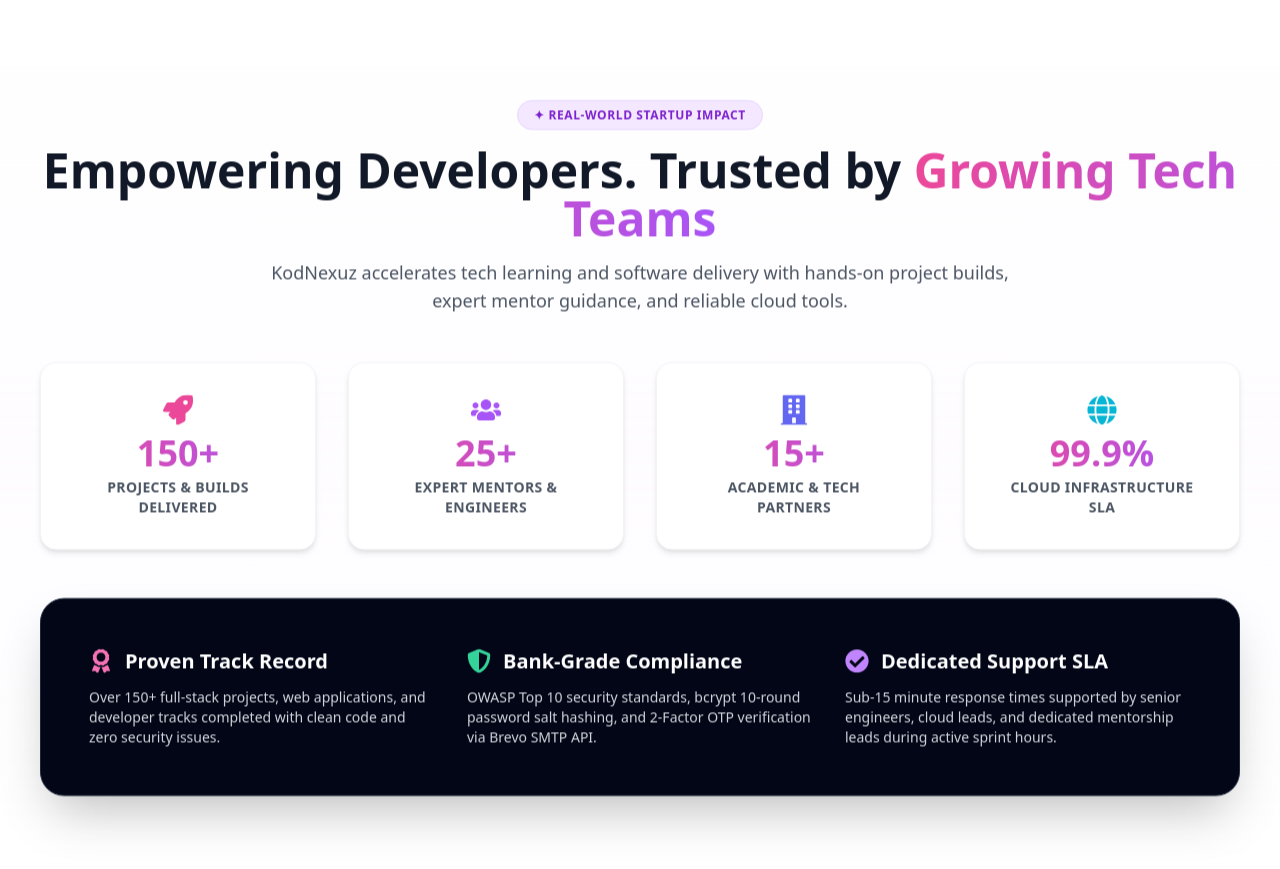
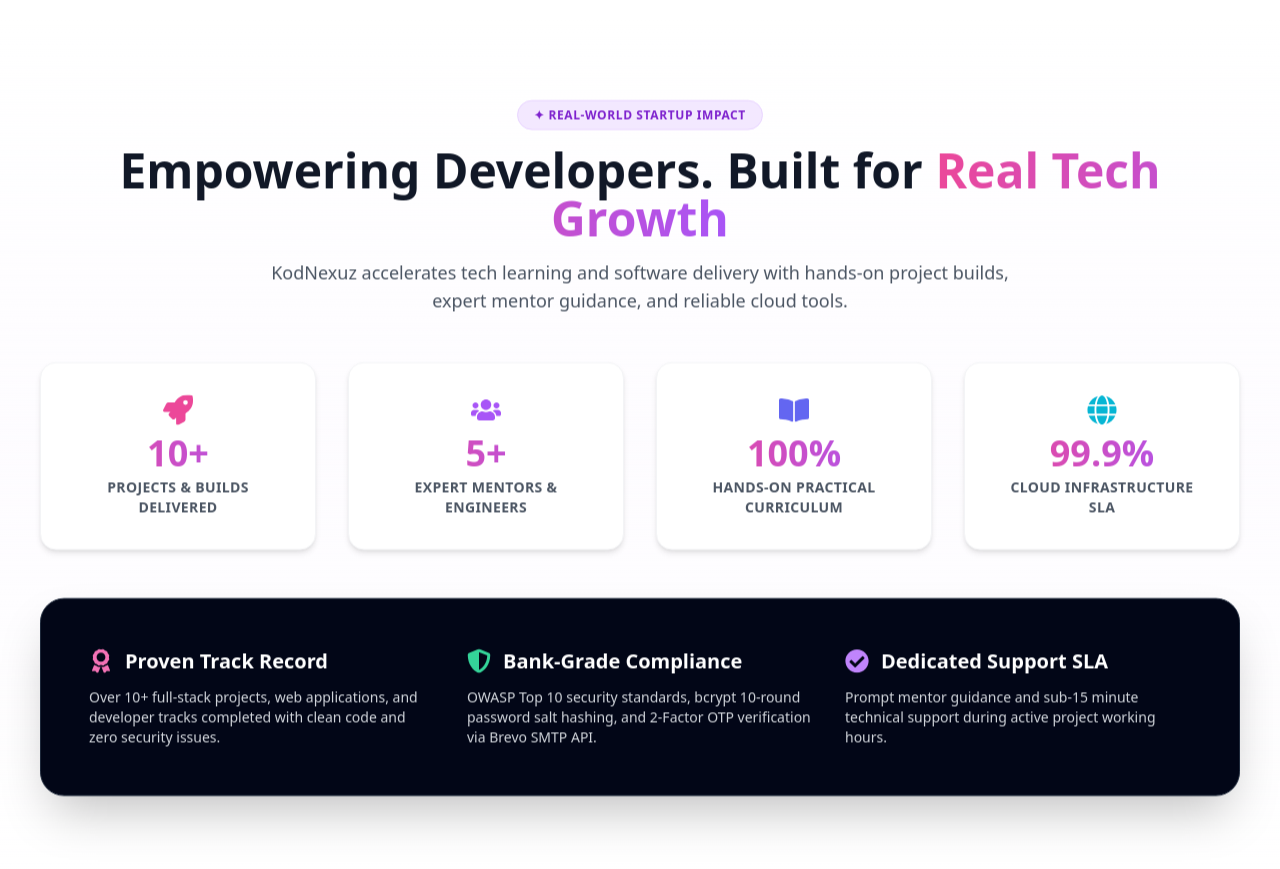
Before and after one commit to YAHSHWANTH/CODE-NEXUZ, a React (Create React App) app in the folder client/: page / in a window 1280 px wide. Shown: the part 2480-3349 px from the top of the page. Built offline with nearby package versions, Linux system fonts and the light colour scheme; no server answers.

Commit message:
Update impact metrics to authentic startup numbers (10+ projects, 5+ mentors, 100% practical curriculum) in EnterpriseImpact.js

```diff
--- a/client/src/components/EnterpriseImpact.js
+++ b/client/src/components/EnterpriseImpact.js
@@ -2,7 +2,7 @@
 import {
   FaRocket,
   FaUsers,
-  FaBuilding,
+  FaBookOpen,
   FaGlobe,
   FaAward,
   FaShieldAlt,
@@ -74,9 +74,9 @@
 
         {/* Title */}
         <h2 className="text-3.5xl sm:text-4xl md:text-5xl font-extrabold text-gray-900 leading-tight">
-          Empowering Developers. Trusted by{" "}
+          Empowering Developers. Built for{" "}
           <span className="bg-gradient-to-r from-pink-500 to-purple-500 bg-clip-text text-transparent">
-            Growing Tech Teams
+            Real Tech Growth
           </span>
         </h2>
 
@@ -92,7 +92,7 @@
               <FaRocket className="text-pink-500 text-3xl mx-auto mb-2" />
             </div>
             <div className="text-3xl sm:text-4xl font-extrabold text-gray-900 mb-1 bg-gradient-to-r from-pink-500 to-purple-500 bg-clip-text text-transparent">
-              <AnimatedCounter target={150} suffix="+" />
+              <AnimatedCounter target={10} suffix="+" />
             </div>
             <div className="text-xs sm:text-sm font-semibold text-gray-600 uppercase tracking-wide">
               Projects & Builds Delivered
@@ -104,7 +104,7 @@
               <FaUsers className="text-purple-500 text-3xl mx-auto mb-2" />
             </div>
             <div className="text-3xl sm:text-4xl font-extrabold text-gray-900 mb-1 bg-gradient-to-r from-pink-500 to-purple-500 bg-clip-text text-transparent">
-              <AnimatedCounter target={25} suffix="+" />
+              <AnimatedCounter target={5} suffix="+" />
             </div>
             <div className="text-xs sm:text-sm font-semibold text-gray-600 uppercase tracking-wide">
               Expert Mentors & Engineers
@@ -113,13 +113,13 @@
 
           <div className="bg-white p-6 sm:p-8 rounded-2xl border border-gray-100 shadow-md hover:shadow-xl transition duration-300 text-center group">
             <div className="group-hover:scale-110 transition-transform duration-300">
-              <FaBuilding className="text-indigo-500 text-3xl mx-auto mb-2" />
+              <FaBookOpen className="text-indigo-500 text-3xl mx-auto mb-2" />
             </div>
             <div className="text-3xl sm:text-4xl font-extrabold text-gray-900 mb-1 bg-gradient-to-r from-pink-500 to-purple-500 bg-clip-text text-transparent">
-              <AnimatedCounter target={15} suffix="+" />
+              <AnimatedCounter target={100} suffix="%" />
             </div>
             <div className="text-xs sm:text-sm font-semibold text-gray-600 uppercase tracking-wide">
-              Academic & Tech Partners
+              Hands-On Practical Curriculum
             </div>
           </div>
 
@@ -137,7 +137,7 @@
 
         </div>
 
-        {/* Believable Corporate Trust Pillars */}
+        {/* Believable Startup Trust Pillars */}
         <div className="mt-12 bg-slate-950 text-white rounded-3xl p-8 sm:p-12 shadow-2xl border border-slate-800 text-left">
           <div className="grid grid-cols-1 lg:grid-cols-3 gap-8">
 
@@ -147,7 +147,7 @@
                 <h3 className="text-xl font-bold text-white">Proven Track Record</h3>
               </div>
               <p className="text-xs sm:text-sm text-gray-300 leading-relaxed">
-                Over 150+ full-stack projects, web applications, and developer tracks completed with clean code and zero security issues.
+                Over 10+ full-stack projects, web applications, and developer tracks completed with clean code and zero security issues.
               </p>
             </div>
 
@@ -167,7 +167,7 @@
                 <h3 className="text-xl font-bold text-white">Dedicated Support SLA</h3>
               </div>
               <p className="text-xs sm:text-sm text-gray-300 leading-relaxed">
-                Sub-15 minute response times supported by senior engineers, cloud leads, and dedicated mentorship leads during active sprint hours.
+                Prompt mentor guidance and sub-15 minute technical support during active project working hours.
               </p>
             </div>
 
```
